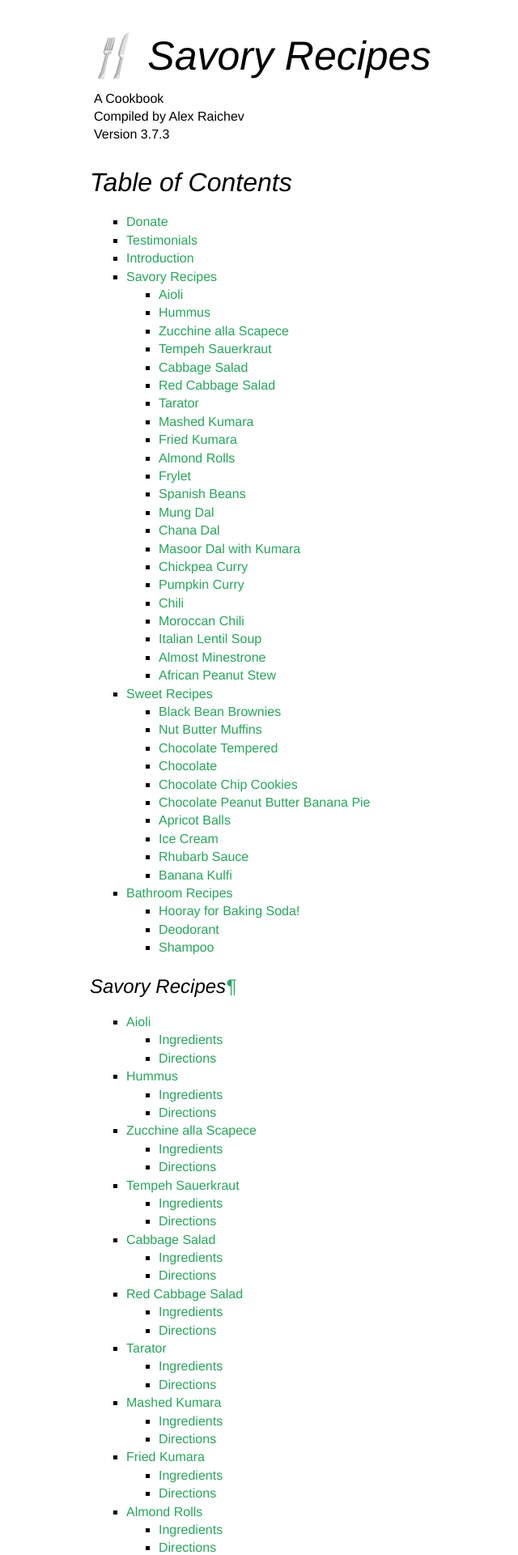
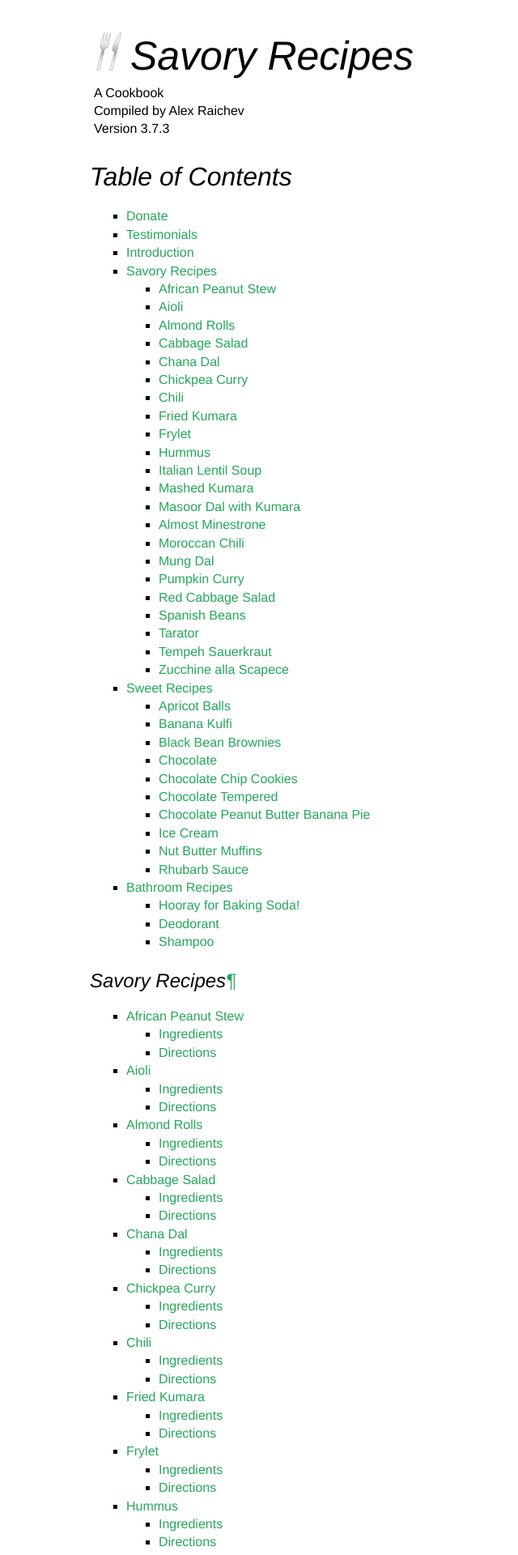
Before and after one commit to araichev/vegehead, a Sphinx documentation site: the page built from docs/recipes_savory.rst, in a window 1280 px wide. Shown: the top 1920 px of the page at 81% size, without its empty margins (224-864 px from the left). Built offline with Sphinx 7.4.7, drawn with Linux system fonts in a browser that asks for light colours; some of the changed text lies outside the part shown.

Commit message:
Replaced unicode emojis with images

```diff
--- a/README.rst
+++ b/README.rst
@@ -58,6 +58,11 @@
 
 Changes
 ========
+
+3.7.4, 2021-03-31
+-----------------
+- Replaced unicode emojis with images.
+
 
 3.7.3, 2021-02-11
 -----------------
--- a/docs/_static/my-style.css
+++ b/docs/_static/my-style.css
@@ -29,8 +29,11 @@
     font-size: 50px;
     font-style: italic;
     page-break-before: avoid;
-    margin-bottom: 7px;
-    margin-left: -10px;
+    margin-bottom: 0;
+}
+#header img {
+    height: 1em;
+    margin: 0 -5px -2px 6px;
 }
 a:link, a:visited {
     font-weight: normal;
@@ -50,17 +53,23 @@
     margin: 0;
 }
 .savory-section h2:before {
-    content: '🍲';
-    padding-right: 0.5em;
-    font-style: normal;
+    content: '';
+    background-image: url('soup.png');
+    background-size: 1.4em;
+    background-repeat: no-repeat;
+    padding: 0.4em 1.8em 0 0;
 }
 .sweet-section h2:before {
-    content: '🥧';
-    padding-right: 0.5em;
-    font-style: normal;
+    content: '';
+    background-image: url('pie.png');
+    background-size: 1.2em;
+    background-repeat: no-repeat;
+    padding: 0.1em 1.7em 0 0;
 }
 .bathroom-section h2:before {
-    content: '🚿';
-    padding-right: 0.5em;
-    font-style: normal;
+    content: '';
+    background-image: url('shower.png');
+    background-size: 1.1em;
+    background-repeat: no-repeat;
+    padding: 0.1em 1.6em 0 0;
 }
--- a/docs/_templates/layout.html
+++ b/docs/_templates/layout.html
@@ -5,7 +5,7 @@
 
 {% block content %}
   <div id="header">
-    <h1>🍴 {{ title }}</h1>
+    <h1><img src="_static/fork_and_knife.png"> {{ title }}</h1>
     A Cookbook<br/>
     Compiled by Alex Raichev<br/>
     Version {{ version }}<br/>
--- a/docs/recipes_savory.rst
+++ b/docs/recipes_savory.rst
@@ -5,27 +5,25 @@
 
 .. toctree::
 
+    recipes/african_peanut_stew
     recipes/aioli
+    recipes/almond_rolls
+    recipes/cabbage_salad
+    recipes/chana_dal
+    recipes/chickpea_curry
+    recipes/chili
+    recipes/fried_kumara
+    recipes/frylet
     recipes/hummus
-
+    recipes/italian_lentil_soup
+    recipes/mashed_kumara
+    recipes/masoor_dal
+    recipes/minestrone
+    recipes/moroccan_chili
+    recipes/mung_dal
+    recipes/pumpkin_curry
+    recipes/red_cabbage_salad
+    recipes/spanish_beans
+    recipes/tarator
+    recipes/tempeh_sauerkraut
     recipes/zucchine_alla_scapece
-    recipes/tempeh_sauerkraut
-    recipes/cabbage_salad
-    recipes/red_cabbage_salad
-    recipes/tarator
-    recipes/mashed_kumara
-    recipes/fried_kumara
-    recipes/almond_rolls
-
-    recipes/frylet
-    recipes/spanish_beans
-    recipes/mung_dal
-    recipes/chana_dal
-    recipes/masoor_dal
-    recipes/chickpea_curry
-    recipes/pumpkin_curry
-    recipes/chili
-    recipes/moroccan_chili
-    recipes/italian_lentil_soup
-    recipes/minestrone
-    recipes/african_peanut_stew
--- a/pyproject.toml
+++ b/pyproject.toml
@@ -1,6 +1,6 @@
 [tool.poetry]
 name = "vegehead"
-version = "3.7.3"
+version = "3.7.4"
 description = "A cookbook"
 authors = ["Alex Raichev <alex@raichev.net>"]
 license = "CC BY-NC-SA 4.0"
```
Also changed, not shown: docs/recipes_sweet.rst (+4 -4 lines), docs/_static/fork_and_knife.png (added), docs/_static/pie.png (added), docs/_static/shower.png (added), docs/_static/soup.png (added).
